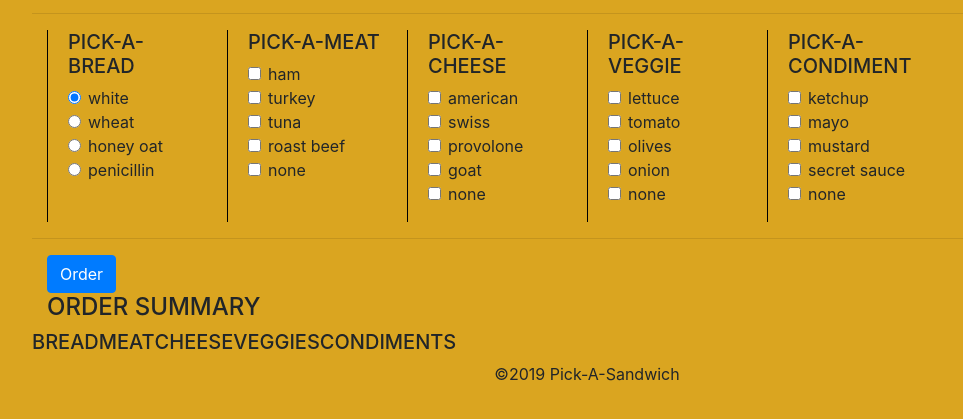
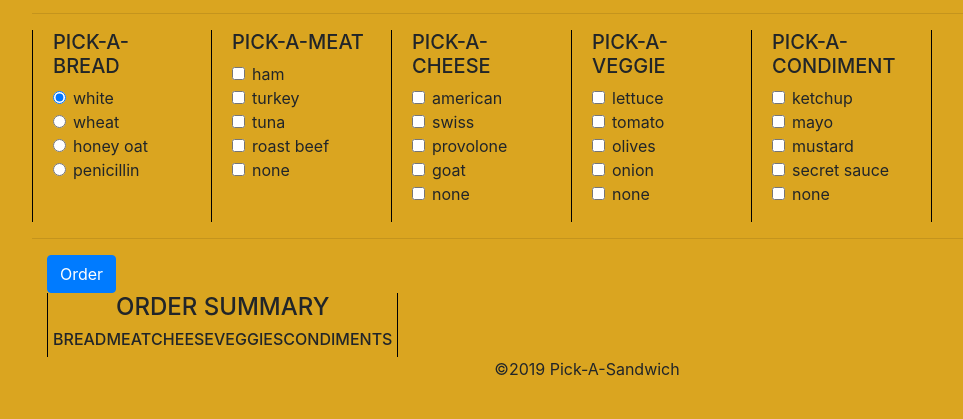
Before and after one commit to evangdesigns/sandwichMaker, a plain HTML site: page index.html in a window 1280 px wide. Shown: the part 51-470 px from the top of the page, without its empty margins (53-1016 px from the left). Drawn offline with nearby package versions, Linux system fonts and the light colour scheme.

Commit message:
added readme

```diff
--- a/index.html
+++ b/index.html
@@ -16,7 +16,7 @@
     <div class="container">
   <h1 class="text-center">PICK-A-SANDWICH</h1>
   <hr>
-  <div class="container row mx-auto">
+  <div class="container row">
     <div class="col-2 column">
       <h5>PICK-A-BREAD</h5>
       <div class="form-radio" id="breads"></div>
@@ -41,24 +41,24 @@
   <hr>
   <div class="container">
     <div id="finalOrder"></div>
-    <div class="container row">
-      <div id="orderSummary">
-        <h4>ORDER SUMMARY</h4>
-        <div class=" d-flex row">
+    <div class="container row d-flex">
+      <div id="orderSummary" class="column">
+        <h4 class="text-center">ORDER SUMMARY</h4>
+        <div class="d-flex row">
         <div>
-          <h5>BREAD</h5>
+          <h6>BREAD</h6>
         </div>
         <div>
-          <h5>MEAT</h5>
+          <h6>MEAT</h6>
         </div>
         <div>
-          <h5>CHEESE</h5>
+          <h6>CHEESE</h6>
         </div>
         <div>
-          <h5>VEGGIES</h5>
+          <h6>VEGGIES</h6>
         </div>
         <div>
-          <h5>CONDIMENTS</h5>
+          <h6>CONDIMENTS</h6>
         </div>
       </div>
     </div>
--- a/styles/main.css
+++ b/styles/main.css
@@ -2,7 +2,10 @@ body {
     background-color: goldenrod;
 }
 
+.column:first-child {
+    border-left: 1px #000 solid;
+}
 .column{
-    border-left: 1px #000 solid;
+    border-right: 1px #000 solid;
     padding: 0 20px;
 }
```
Also changed, not shown: screenshots/mainView.png (added), 1 other file.
